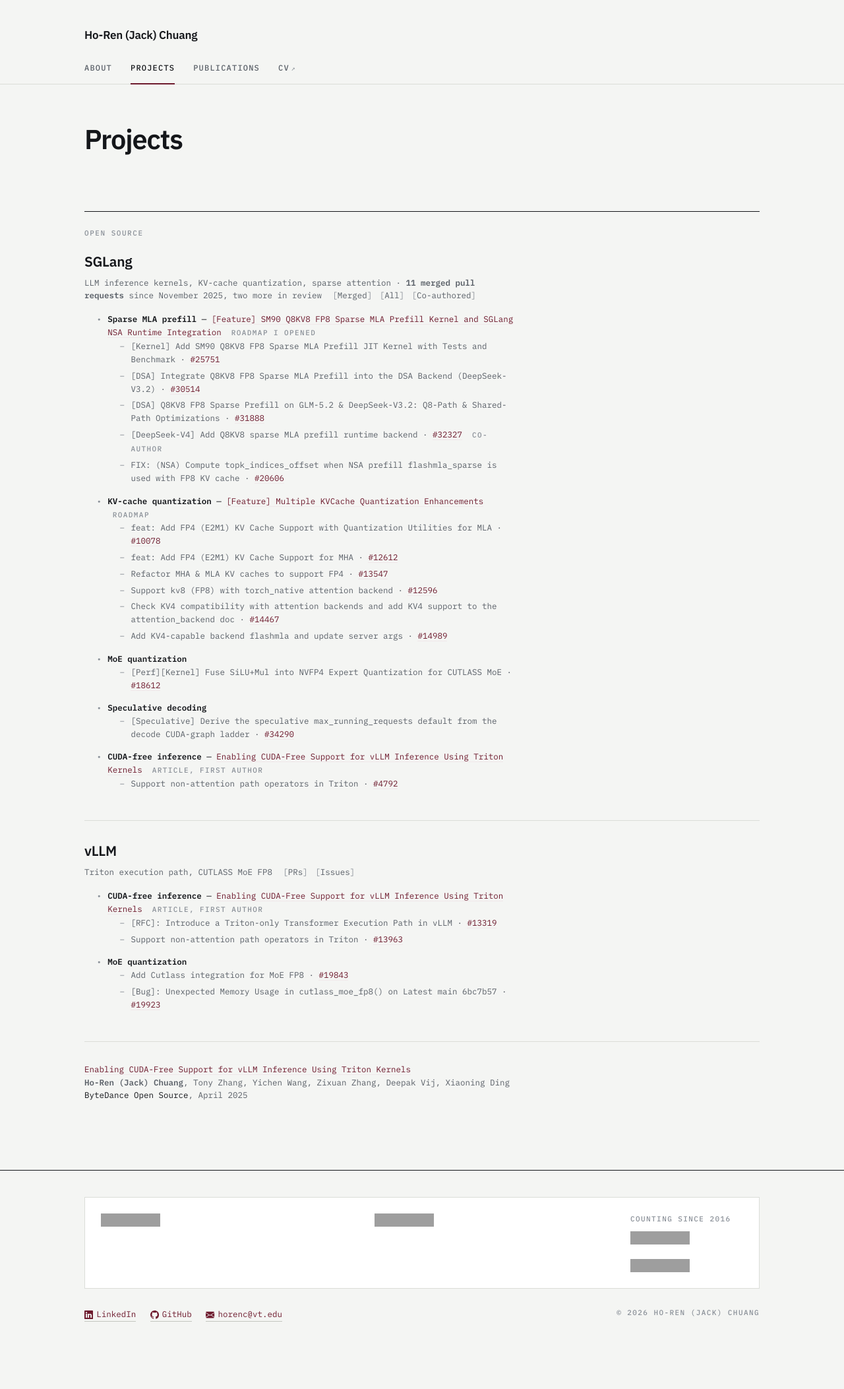
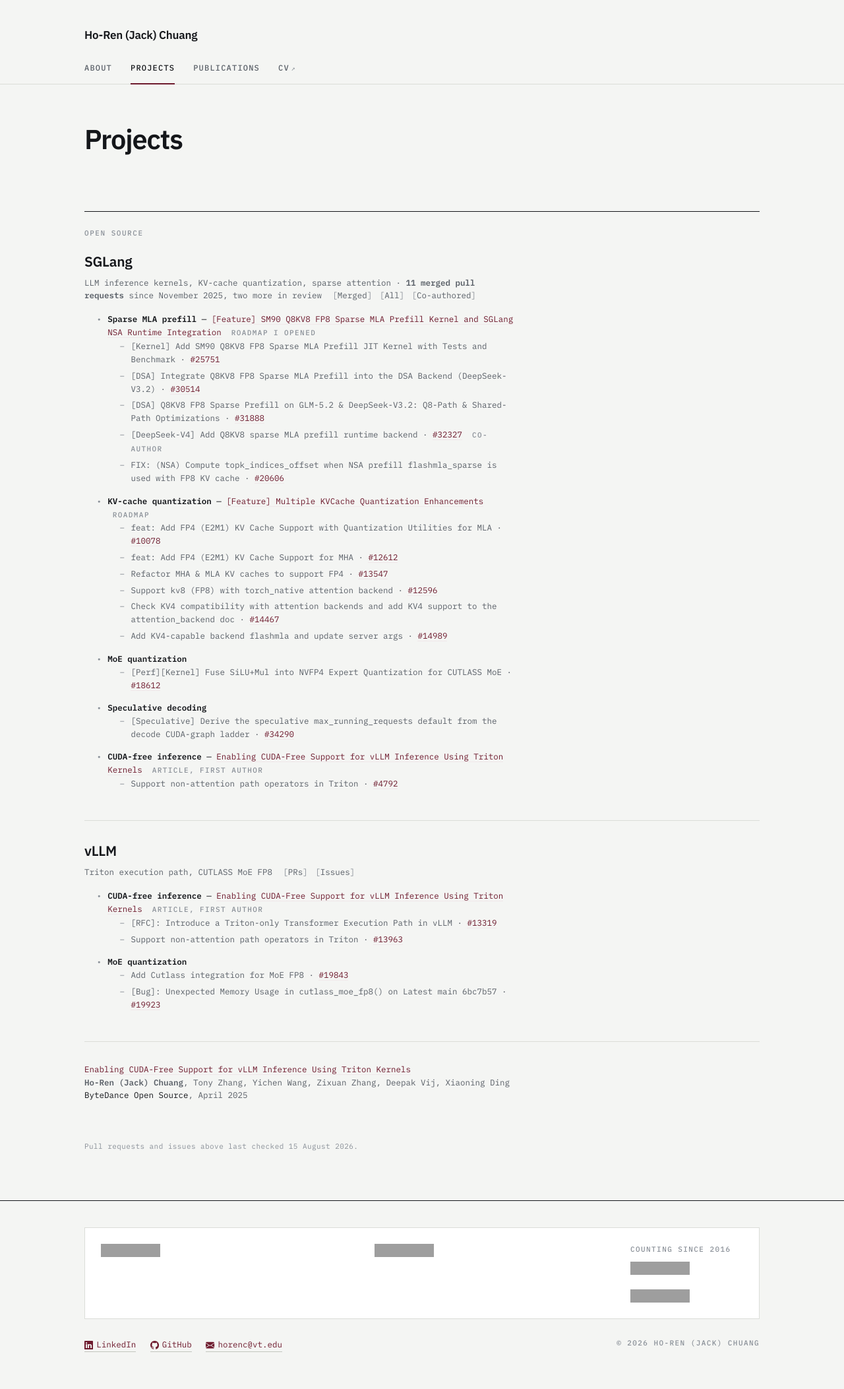
Before and after one commit to JackChuang/JackChuang.github.io, a Jekyll site: the page built from projects.html, in a window 1280 px wide. Shown: the whole page at 66% size. Built offline with Jekyll 4.4.1, drawn with Linux system fonts in a browser that asks for light colours; before the commit the page ends 2059 px from its top, so only the background shows below that; grey boxes are pictures that could not be loaded.

Commit message:
Stamp the open-source page with the date its counts were collected
A merged-pull-request count is only true on the day it was read, and this is
the one page on the site that goes stale without anyone touching it. A reader
comparing it to the repositories deserves to know how old it is.

The date lives in `updated:` in the front matter and is printed through Liquid,
so there is one place to change it and the prose cannot drift from the markup.
Wrapped in <time datetime> for machines.

Set in mono below label size rather than as a heading: findable by anyone who
wants it, and out of the way of everyone else.

```diff
--- a/assets/css/site.css
+++ b/assets/css/site.css
@@ -334,6 +334,18 @@
   padding-top: 1.25rem;
 }
 
+/* Freshness stamp closing a section whose content goes stale — the open-source
+   counts, which are only true as of the day they were collected. Set below
+   .label size and left in sentence case: a reader who wants it will find it,
+   and nobody else has to read past it. */
+.stamp {
+  font-family: var(--mono);
+  font-size: 0.6875rem;
+  letter-spacing: 0.04em;
+  color: var(--ink-soft);
+  margin: 1.75rem 0 0;
+}
+
 /* ---------- marginalia rows --------------------------------------------- */
 
 .row {
--- a/projects.html
+++ b/projects.html
@@ -3,6 +3,7 @@
 title: Projects
 permalink: /projects/
 description: Open-source work by Ho-Ren (Jack) Chuang on SGLang and vLLM — LLM inference kernels, KV-cache quantization, sparse attention, and CUDA-free inference with Triton.
+updated: 2026-08-15
 ---
 
 {%- comment -%}
@@ -35,8 +36,14 @@
 
   Counts are collected from the GitHub API and reconciled against the API's own
   total_count, so a rate-limited run cannot quietly report a partial figure as
-  a complete one. Last checked 2026-08-15. Re-collect before changing any
-  number here rather than editing it by hand.
+  a complete one. Re-collect before changing any number here rather than
+  editing it by hand.
+
+  The date lives in `updated:` in the front matter and is printed at the foot
+  of this section. It is the one place to change it: a page that claims to be
+  current while the counts are months old is worse than one that says when it
+  was last read. Move it in the same edit that changes a number, never on its
+  own.
 {%- endcomment -%}
 
 {%- assign sg = "https://github.com/sgl-project/sglang" -%}
@@ -186,6 +193,11 @@
   </div>
 </div>
 
+<p class="stamp">
+  Pull requests and issues above last checked
+  <time datetime="{{ page.updated | date: '%Y-%m-%d' }}">{{ page.updated | date: '%-d %B %Y' }}</time>.
+</p>
+
 {%- comment -%}
   Research projects render from _data/projects.yml. The heading is inside the
   conditional so an empty data file leaves no orphaned section rule behind.
```
